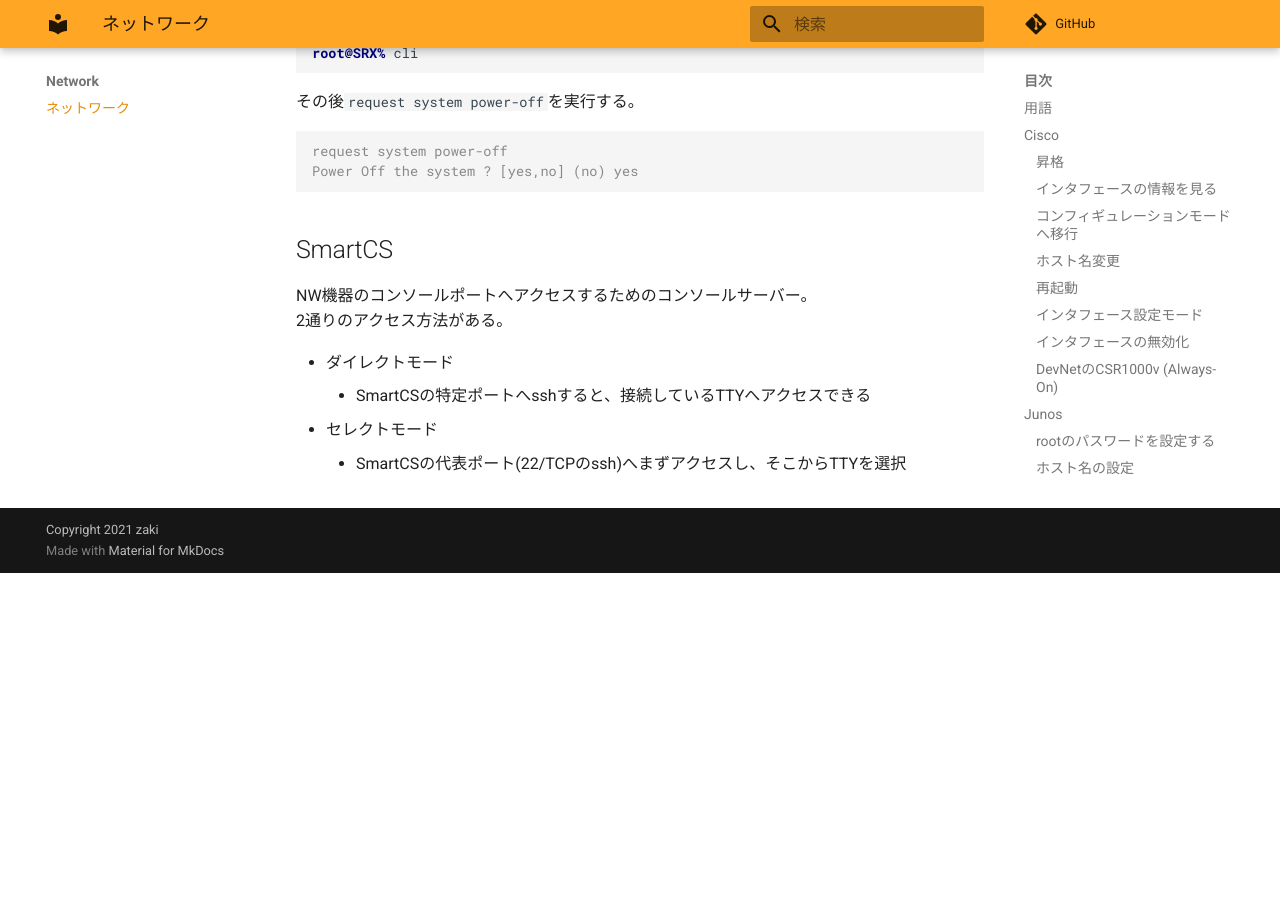
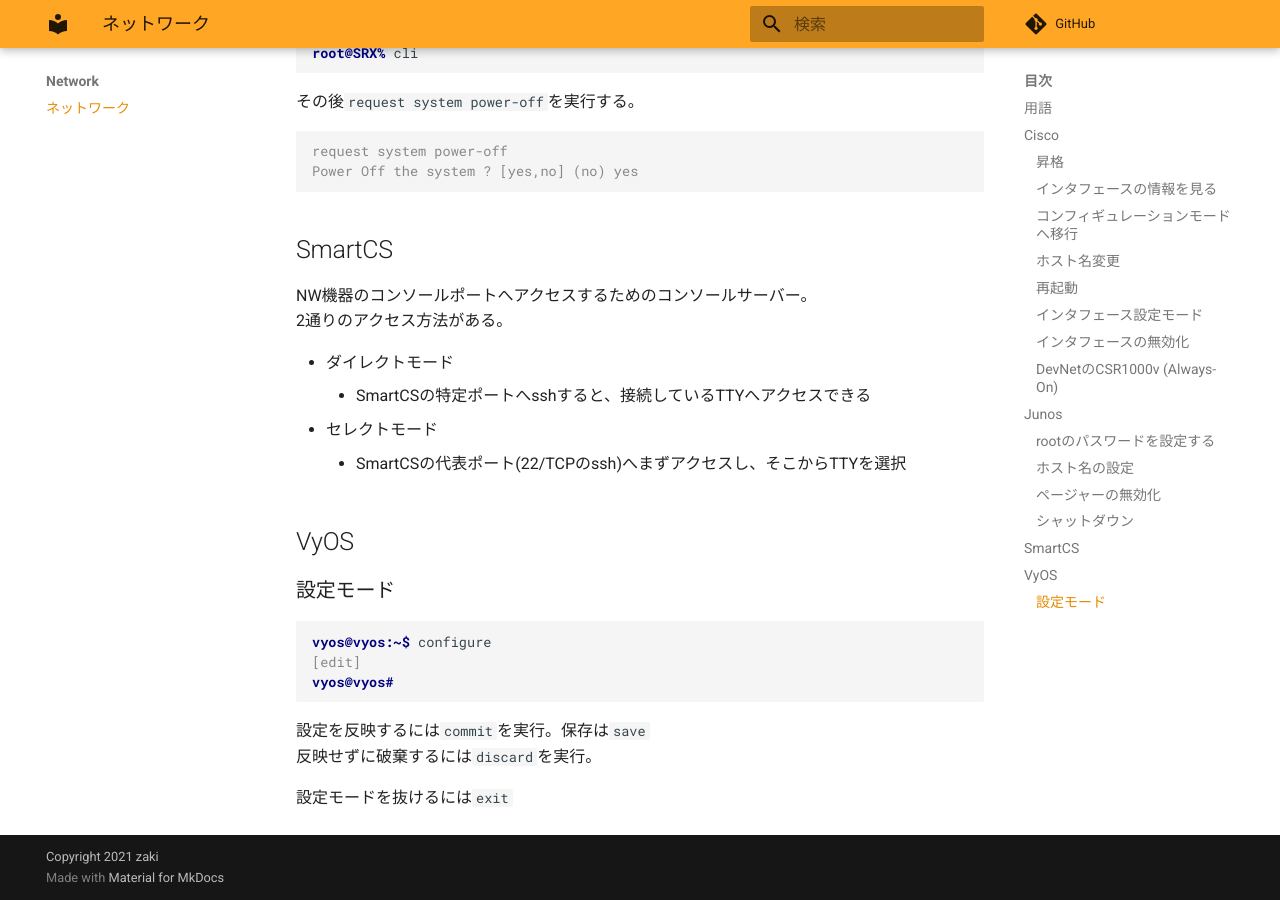
Before and after one commit to zaki-lknr/docs, an MkDocs documentation site: the page built from docs/Network/index.md, in a window 1280 px wide and 900 px high, scrolled down 3057 px. Built offline with MkDocs 1.6.1 and Material for MkDocs 9.7.7, drawn with Linux system fonts in a browser that asks for light colours; comment, search, counter and statistics services are not loaded; before the commit the page ends 3630 px from its top, so only the background shows below that.

Commit message:
add: network/vyos: 設定モード

````diff
--- a/docs/Network/index.md
+++ b/docs/Network/index.md
@@ -156,3 +156,18 @@ NW機器のコンソールポートへアクセスするためのコンソール
     - SmartCSの特定ポートへsshすると、接続しているTTYへアクセスできる
 - セレクトモード
     - SmartCSの代表ポート(22/TCPのssh)へまずアクセスし、そこからTTYを選択
+
+## VyOS
+
+### 設定モード
+
+```console
+vyos@vyos:~$ configure
+[edit]
+vyos@vyos#
+```
+
+設定を反映するには`commit`を実行。保存は`save`
+反映せずに破棄するには`discard`を実行。
+
+設定モードを抜けるには`exit`
````
